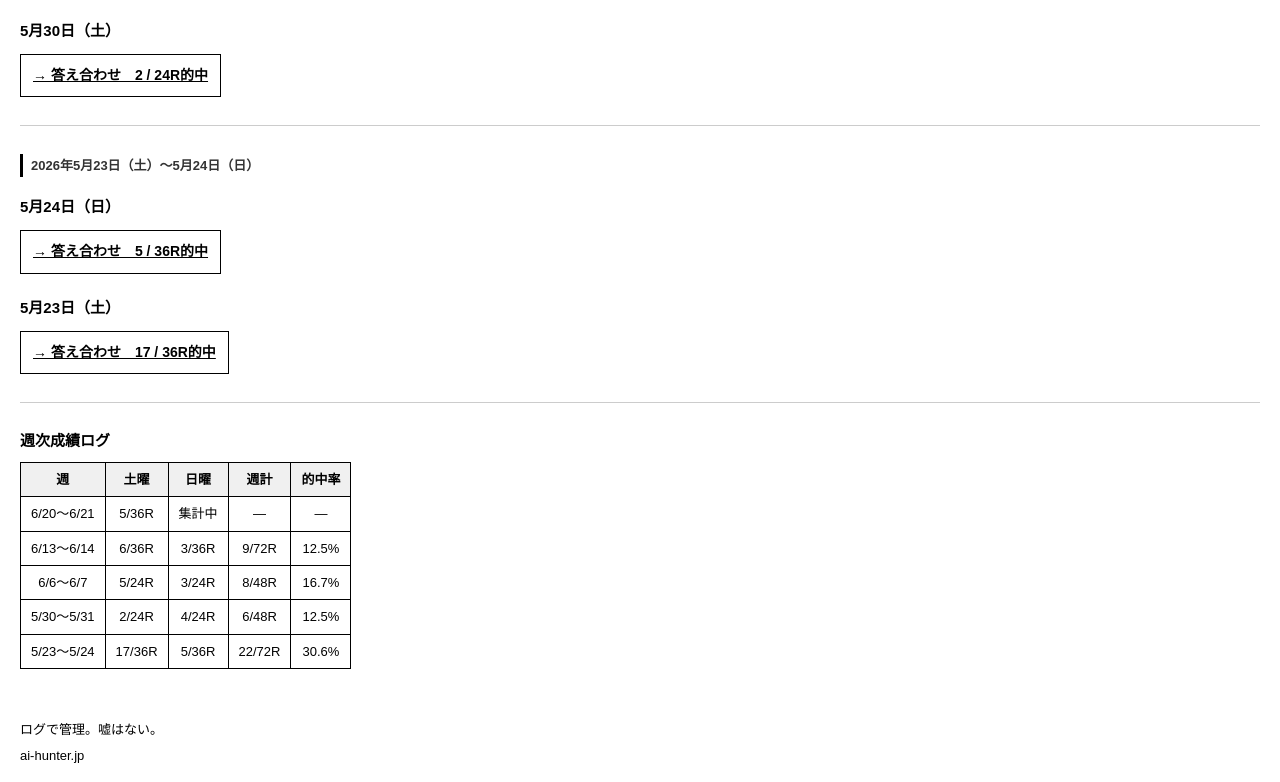
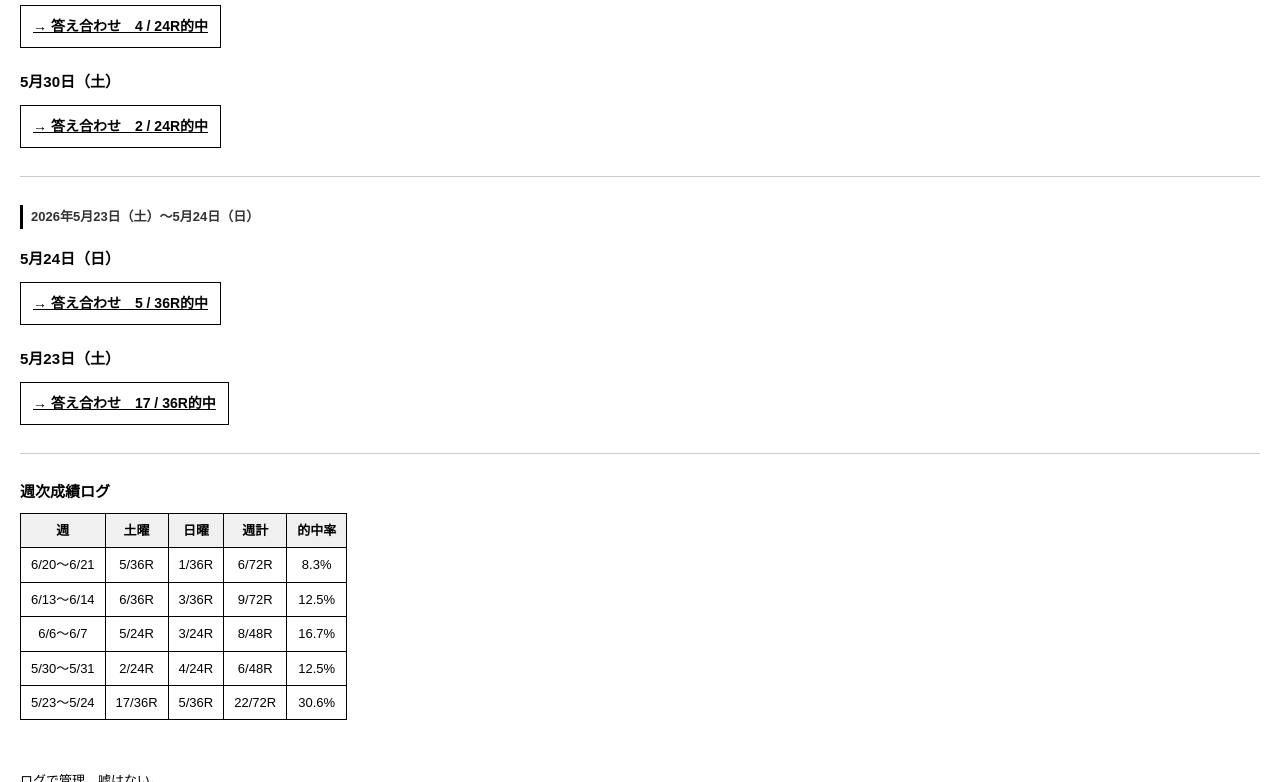
Before and after one commit to markunoni0109-prog/ai-shindan, a plain HTML site: page keiba_hunter.html in a window 1280 px wide. Shown: the part 1380-2162 px from the top of the page. Drawn offline with Linux system fonts and the light colour scheme; a web font is replaced by a local one.

Commit message:
Update keiba_hunter.html

```diff
--- a/keiba_hunter.html
+++ b/keiba_hunter.html
@@ -30,6 +30,7 @@
 <hr class="divider">
 <div class="week-title">2026年6月20日（土）〜6月21日（日）</div>
 <div class="section-title">6月21日（日）</div>
+<div class="link-box"><a href="./keiba_6_21_result.html">→ 答え合わせ　1 / 36R的中</a></div><br>
 <div class="link-box"><a href="./keiba_6_21_predict.html">→ 6月21日（日）全36R ZI予測</a></div>
 <div class="section-title">6月20日（土）</div>
 <div class="link-box"><a href="./keiba_6_20_result.html">→ 答え合わせ　5 / 36R的中</a></div><br>
@@ -67,7 +68,7 @@
         <tr><th>週</th><th>土曜</th><th>日曜</th><th>週計</th><th>的中率</th></tr>
     </thead>
     <tbody>
-        <tr><td>6/20〜6/21</td><td>5/36R</td><td>集計中</td><td>—</td><td>—</td></tr>
+        <tr><td>6/20〜6/21</td><td>5/36R</td><td>1/36R</td><td>6/72R</td><td>8.3%</td></tr>
         <tr><td>6/13〜6/14</td><td>6/36R</td><td>3/36R</td><td>9/72R</td><td>12.5%</td></tr>
         <tr><td>6/6〜6/7</td><td>5/24R</td><td>3/24R</td><td>8/48R</td><td>16.7%</td></tr>
         <tr><td>5/30〜5/31</td><td>2/24R</td><td>4/24R</td><td>6/48R</td><td>12.5%</td></tr>
```
